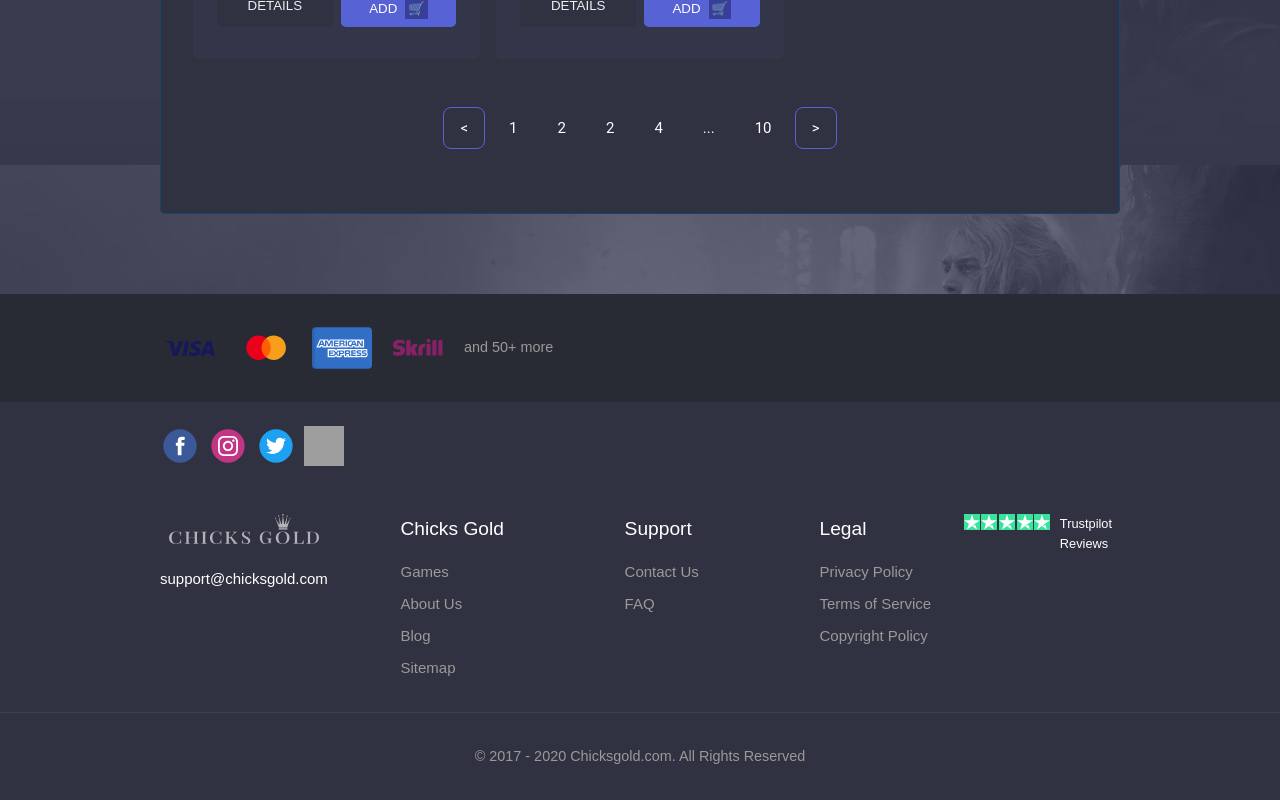
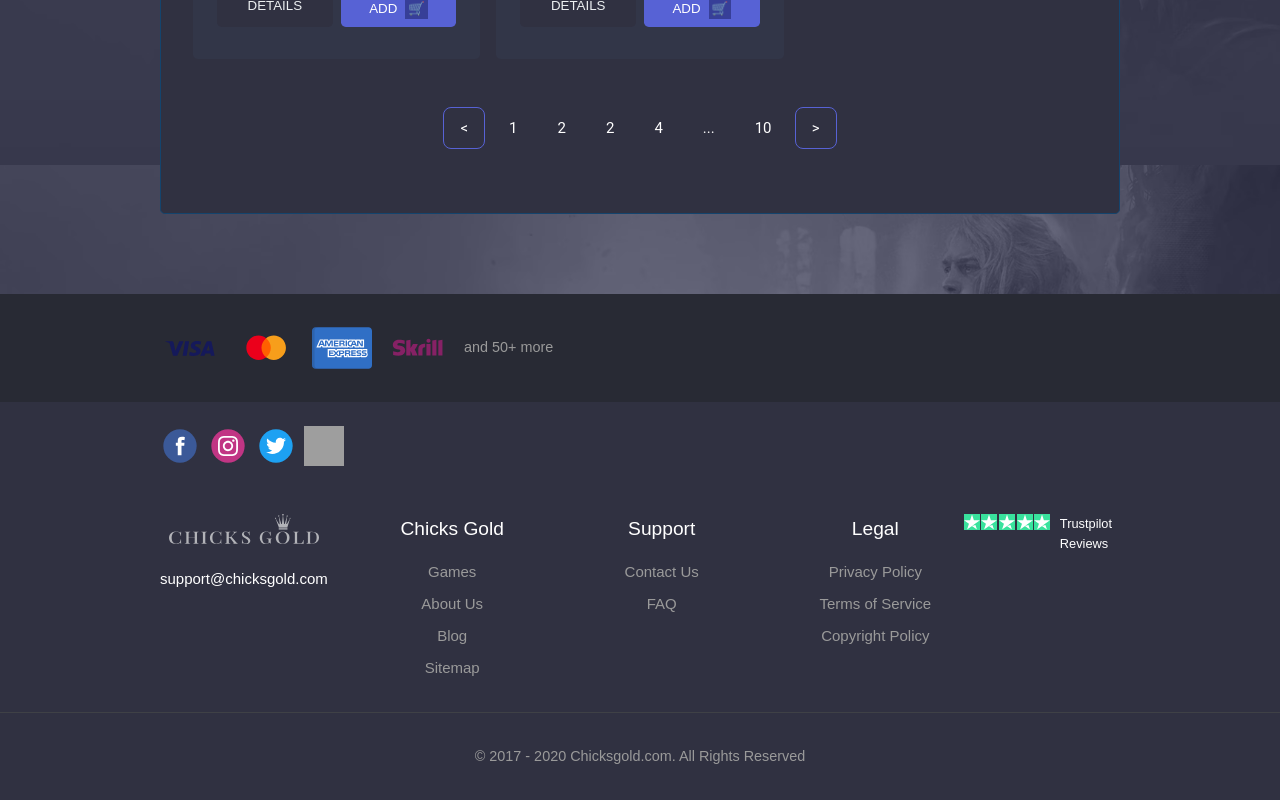
Before and after one commit to joSueOner/fe-challenge, a Vue app: page / in a window 1280 px wide. Shown: the part 3105-3905 px from the top of the page. Built offline with nearby package versions, Linux system fonts and the light colour scheme; grey boxes are pictures that could not be loaded.

Commit message:
fix Footer nav

```diff
--- a/src/Shared/Components/Footer/FooterComponent.vue
+++ b/src/Shared/Components/Footer/FooterComponent.vue
@@ -234,7 +234,9 @@ footer {
 
     .FooterContent__Nav {
         width: 100%;
-        justify-content: space-evenly;
+        justify-content: center;
+        flex-direction: column;
+        text-align: center;
 
     }
 }
@@ -261,6 +263,7 @@ footer {
     .FooterContent__Nav {
         width: 100%;
         justify-content: space-evenly;
+        flex-direction: row;
 
     }
 
```
